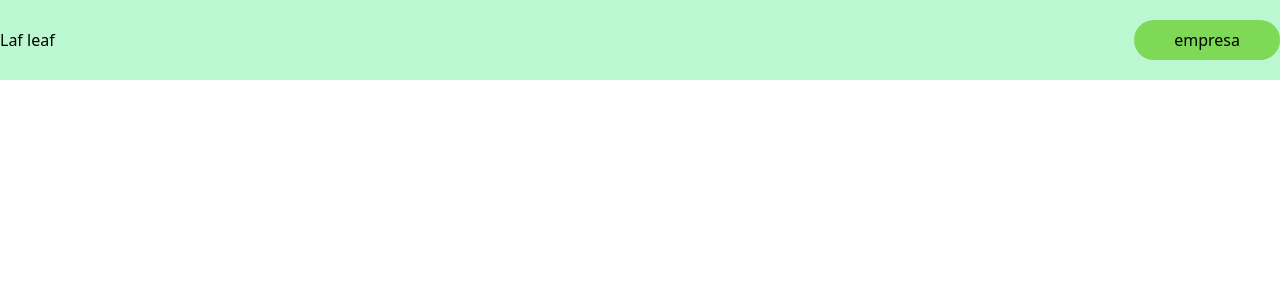
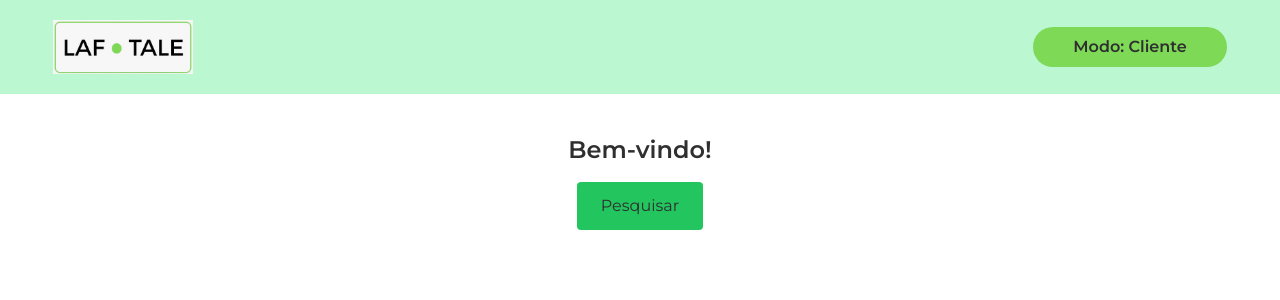
Before and after one commit to filipac271/Bugsbyte, a React (Create React App) app in the folder frontend/: page / in a window 1280 px wide. Shown: the top 300 px of the page. Built offline with nearby package versions, Linux system fonts and the light colour scheme.

Commit message:
Melhoria da navbar mais botao modo cliente, modo empresa

```diff
--- a/frontend/package.json
+++ b/frontend/package.json
@@ -15,6 +15,7 @@
     "axios": "^1.8.4",
     "react": "^19.1.0",
     "react-dom": "^19.1.0",
+    "react-router-dom": "^6.30.0",
     "react-scripts": "5.0.1",
     "typescript": "^4.9.5",
     "web-vitals": "^2.1.4"
@@ -44,6 +45,7 @@
     ]
   },
   "devDependencies": {
+    "@types/react-router-dom": "^5.3.3",
     "autoprefixer": "^10.4.21",
     "postcss": "^8.5.3",
     "tailwindcss": "^3.4.17"
--- a/frontend/src/App.tsx
+++ b/frontend/src/App.tsx
@@ -1,15 +1,22 @@
-import React from 'react';
-import logo from './logo.svg';
-import Navbar from './components/navbar';
-import Footer from './components/footer'
+import { BrowserRouter as Router, Routes, Route } from "react-router-dom";
+import { ModeProvider } from "./components/context/ModeContext";
+import Navbar from "./components/navbar";
+import Home from "./pages/Home";
+import Cliente from "./pages/Cliente";
+import Empresa from "./pages/Empresa";
 
 function App() {
   return (
-    <div className="App">
-      <Navbar/>
-
-      {/* <Footer/> */}
-    </div>
+    <ModeProvider>
+      <Router>
+        <Navbar />
+        <Routes>
+          <Route path="/" element={<Home />} />
+          <Route path="/cliente" element={<Cliente />} />
+          <Route path="/empresa" element={<Empresa />} />
+        </Routes>
+      </Router>
+    </ModeProvider>
   );
 }
 
--- /dev/null
+++ b/frontend/src/components/context/ModeContext.tsx
@@ -0,0 +1,28 @@
+import { createContext, useContext, useState, ReactNode } from "react";
+
+interface ModeContextProps {
+  mode: "cliente" | "empresa";
+  toggleMode: () => void;
+}
+
+const ModeContext = createContext<ModeContextProps | undefined>(undefined);
+
+export const ModeProvider = ({ children }: { children: ReactNode }) => {
+  const [mode, setMode] = useState<"cliente" | "empresa">("cliente");
+
+  const toggleMode = () => {
+    setMode((prev) => (prev === "cliente" ? "empresa" : "cliente"));
+  };
+
+  return (
+    <ModeContext.Provider value={{ mode, toggleMode }}>
+      {children}
+    </ModeContext.Provider>
+  );
+};
+
+export const useMode = () => {
+  const context = useContext(ModeContext);
+  if (!context) throw new Error("useMode must be used within a ModeProvider");
+  return context;
+};
--- a/frontend/src/components/navbar/index.tsx
+++ b/frontend/src/components/navbar/index.tsx
@@ -1,36 +1,45 @@
-import React from 'react'
-import Logo from "./assets/laftale.jpeg"
+import React from "react";
 
-type Props = {}
+import { useMode } from "../context/ModeContext";
+import { Link } from "react-router-dom";
+
+type Props = {};
 
 const Navbar = (props: Props) => {
+  const { mode, toggleMode } = useMode();
   const flexBetween = "flex items-center justify-between";
   return (
     <nav>
-      <div className={`${flexBetween} fixed top-0 z-30 w-full py-5 bg-green-200`}>
-        <div className={`${flexBetween} w-full gap-16`}>
-
-          {/**Lado esquerdo-> Home */}
-          <div className={'${flexBetween}'}>
+      <div
+        className={`${flexBetween} sticky top-0 z-30 w-full py-5 bg-green-200 `}
+      >
+        <div className={`${flexBetween} mx-auto w-11/12 `}>
+          {/**Lado esquerdo-> Laf tale */}
+          <div className={"${flexBetween}"}>
             {/**Vai ter a imagem aqui */}
-            {/* <img alt="logo"
-            src={Logo}
-            className=''/> */}
-            Laf leaf
+            <Link to="/">
+            <img alt="logo"
+            src='/laftale.jpeg'
+            className="w-auto max-w-[140px] h-auto"
+            />
+            </Link>
           </div>
           {/**Lada direito o tal do botao */}
           <div className={`${flexBetween} `}>
             {/** o tal botao*/}
-            <div className={`${flexBetween}`}>
-            <button className='rounded-full bg-primary-100 px-10 py-2 hover:bg-green-500'>
-              empresa
-            </button>
+            <div className={``}>
+              <button
+                onClick={toggleMode}
+                className="rounded-full bg-primary-100 px-10 py-2 hover:bg-green-500 font-semibold"
+              >
+                Modo: {mode === "cliente" ? "Cliente" : "Empresa"}
+              </button>
             </div>
           </div>
         </div>
       </div>
     </nav>
-  )
-}
+  );
+};
 
-export default Navbar
+export default Navbar;
--- a/frontend/src/index.css
+++ b/frontend/src/index.css
@@ -2,3 +2,14 @@
 @tailwind base;
 @tailwind components;
 @tailwind utilities;
+
+html,
+body,
+#root,
+.app {
+  height: 100%;
+  width: 100%;
+  font-family: "Montserrat", sans-serif;
+  font-weight: 400px;
+  @apply text-gray-100;
+}
--- /dev/null
+++ b/frontend/src/pages/Cliente.tsx
@@ -0,0 +1,13 @@
+// Cliente.tsx
+import React from "react";
+
+const Cliente: React.FC = () => {
+  return (
+    <div>
+      <h1>Bem-vindo ao Modo Cliente</h1>
+      <p>Aqui está o conteúdo para clientes.</p>
+    </div>
+  );
+};
+
+export default Cliente;
--- /dev/null
+++ b/frontend/src/pages/Empresa.tsx
@@ -0,0 +1,13 @@
+// Empresa.tsx
+import React from "react";
+
+const Empresa: React.FC = () => {
+  return (
+    <div>
+      <h1>Bem-vindo ao Modo Empresa</h1>
+      <p>Aqui está o conteúdo para empresas.</p>
+    </div>
+  );
+};
+
+export default Empresa;
--- /dev/null
+++ b/frontend/src/pages/Home.tsx
@@ -0,0 +1,22 @@
+import { useMode } from "../components/context/ModeContext";
+import { useNavigate } from "react-router-dom";
+
+const Home = () => {
+  const { mode } = useMode();
+  const navigate = useNavigate();
+
+  const handleSearch = () => {
+    navigate(`/${mode}`); // Redireciona para /cliente ou /empresa
+  };
+
+  return (
+    <div className="flex flex-col items-center mt-10">
+      <h2 className="text-2xl font-semibold mb-4">Bem-vindo!</h2>
+      <button onClick={handleSearch} className="bg-green-500 px-6 py-3 rounded">
+        Pesquisar
+      </button>
+    </div>
+  );
+};
+
+export default Home;
--- a/frontend/tailwind.config.js
+++ b/frontend/tailwind.config.js
@@ -9,6 +9,7 @@ export default {
       colors:{
         "primary-100": "#7ED957",
         "secondary-100": "#D2F2C4",
+        "gray-100": "#2F2F30"
       },
       fontFamily: {
         montserrat: ["Montserrat", "san-serif"],
```
Also changed, not shown: frontend/public/laftale.jpeg (renamed from frontend/src/assets/laftale.jpeg), 1 other file (tests, documents, lock files or other folders).
